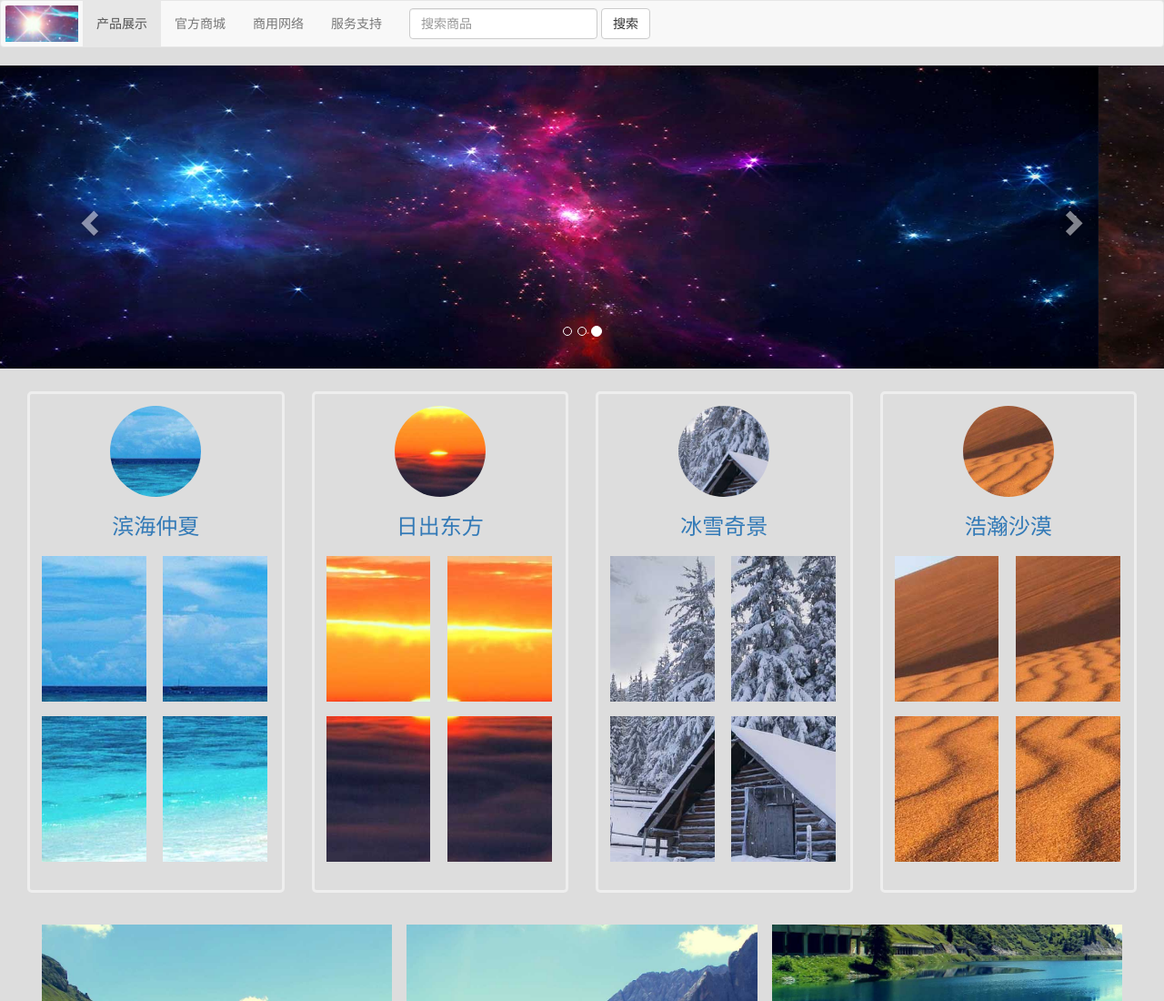
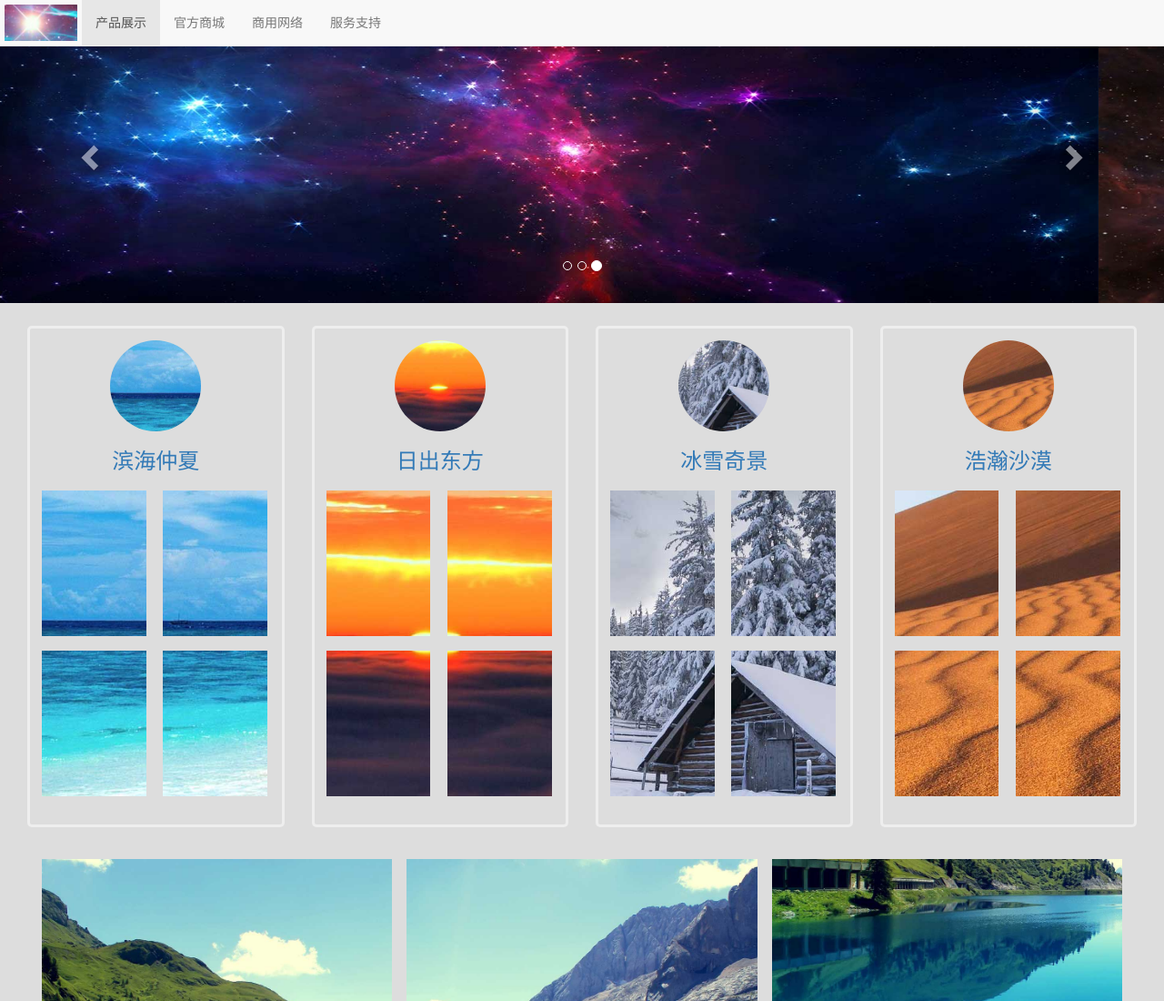
Before and after one commit to czx95110/myboot, a plain HTML site: page index.html in a window 1280 px wide. Shown: the top 1100 px of the page at 91% size. Drawn offline with Linux system fonts and the light colour scheme.

Commit message:
the testing branch

```diff
--- a/index.html
+++ b/index.html
@@ -3,8 +3,7 @@
 <head lang="en">
   <meta charset="UTF-8">
   <meta http-equiv="X-UA-Compatible" content="IE=edge,chrome=1">
-  <meta name="viewport"
-        content="width=device-width, user-scalable=no, initial-scale=1.0, maximum-scale=1.0, minimum-scale=1.0"/>
+  <meta name="viewport" content="width=device-width, user-scalable=no, initial-scale=1.0, maximum-scale=1.0, minimum-scale=1.0"/>
   <meta name="Keywords" content=""/>
   <meta name="description" content=""/>
   <link rel="stylesheet" href="css/bootstrap.min.css"/>
@@ -14,12 +13,11 @@
 </head>
 <body>
 <!--顶部导航-->
-<nav class="navbar navbar-default">
+<nav class="navbar navbar-default navbar-fixed-top">
   <div class="container-fluid">
-    <!-- Brand and toggle get grouped for better mobile display -->
     <div class="navbar-header">
       <button type="button" class="navbar-toggle collapsed" data-toggle="collapse"
-              data-target="#bs-example-navbar-collapse-1" aria-expanded="false">
+              data-target="#navHeaderBar" aria-expanded="false">
         <span class="sr-only">Toggle navigation</span>
         <span class="icon-bar"></span>
         <span class="icon-bar"></span>
@@ -28,24 +26,15 @@
       <a class="navbar-brand" href="#"><img src="img/logo.png" alt="logo"/></a>
     </div>
 
-    <!-- Collect the nav links, forms, and other content for toggling -->
-    <div class="collapse navbar-collapse" id="bs-example-navbar-collapse-1">
+    <div class="collapse navbar-collapse" id="navHeaderBar">
       <ul class="nav navbar-nav">
         <li class="active"><a href="#">产品展示 <span class="sr-only">(current)</span></a></li>
         <li><a href="#">官方商城</a></li>
         <li><a href="#">商用网络</a></li>
         <li><a href="#">服务支持</a></li>
       </ul>
-      <form class="navbar-form navbar-left">
-        <div class="form-group">
-          <input type="text" class="form-control" placeholder="搜索商品">
-        </div>
-        <button type="submit" class="btn btn-default">搜索</button>
-      </form>
-    </div>
-    <!-- /.navbar-collapse -->
+     </div>
   </div>
-  <!-- /.container-fluid -->
 </nav>
 <!--Carousel-->
 <div id="carouselContainer" class="carousel slide"
```
